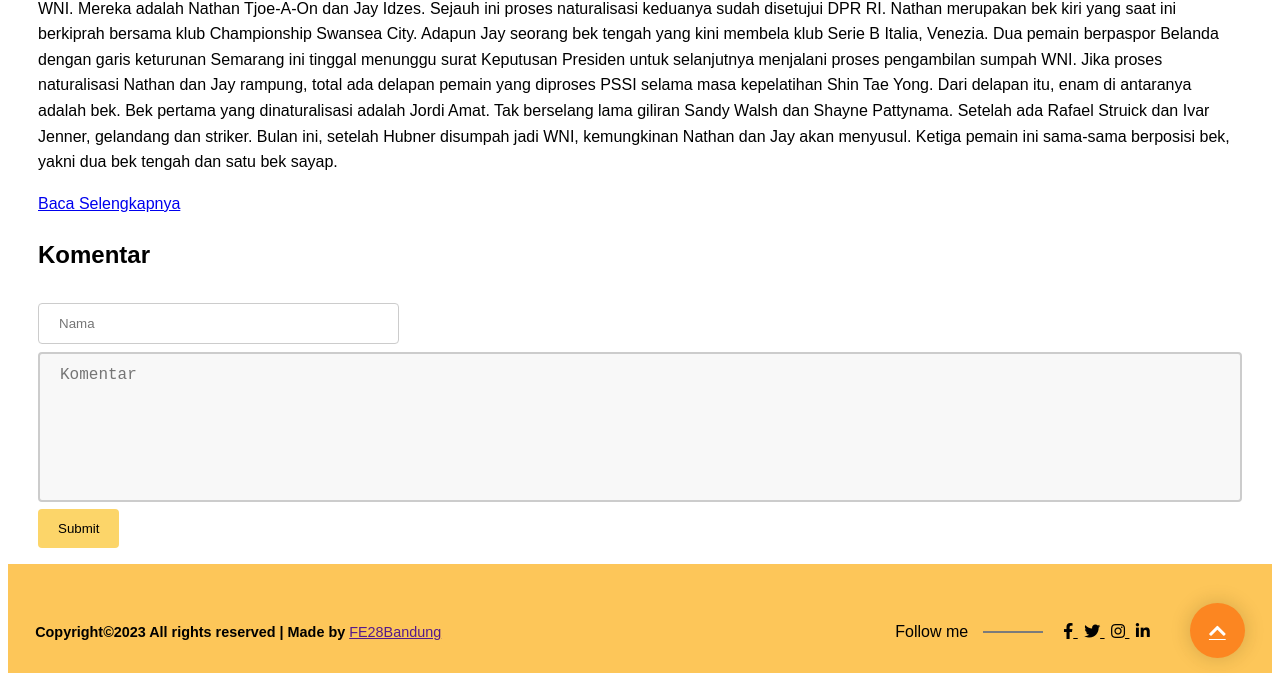
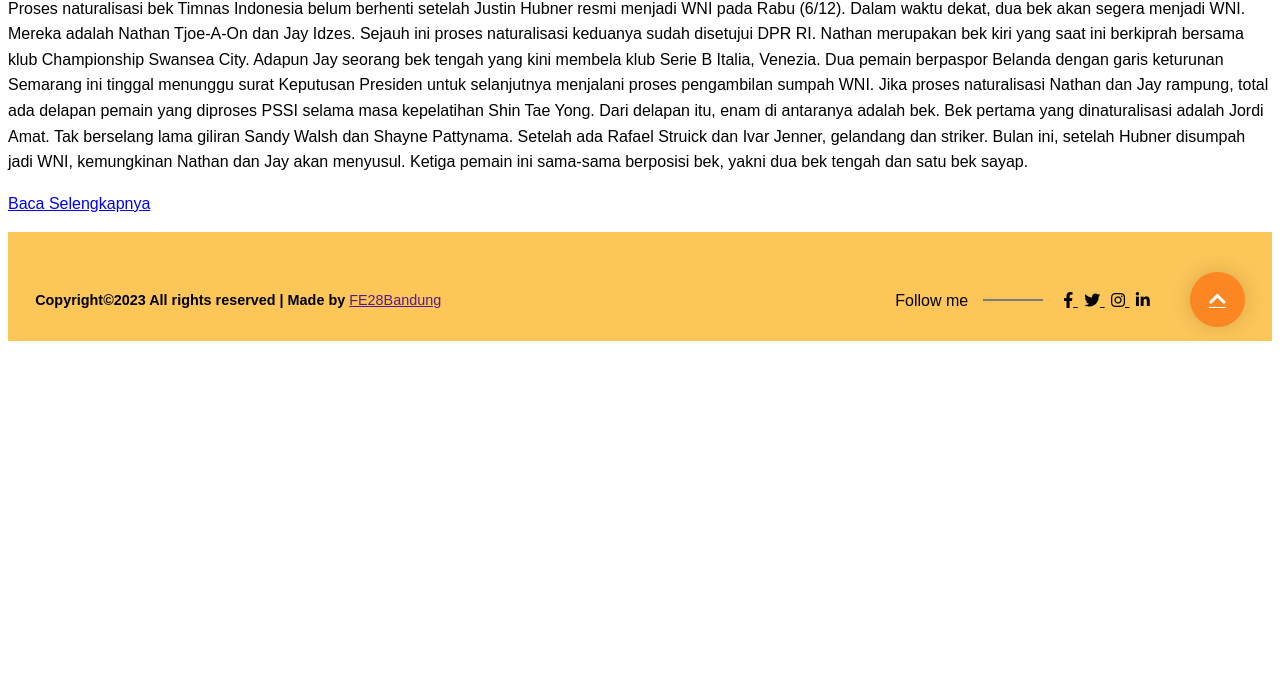
Before and after one commit to Kampus-Merdeka-Software-Engineering/FE-2-Bandung-28, a plain HTML site: page berita6.html in a window 1280 px wide. Shown: the part 308-989 px from the top of the page. After the commit the page ends 800 px from the top, so only its background shows below. Drawn offline with nearby package versions, Linux system fonts and the light colour scheme.

Commit message:
perbaikan

```diff
--- a/berita6.html
+++ b/berita6.html
@@ -24,7 +24,7 @@
         </ul>
         </nav>
     </header>
-    <div class="container">
+    < class="container">
         <div class="article">
             <h1>Naturalisasi Bek Timnas Indonesia Tak Berhenti di Justin Hubner</h1>
             <p class="author"></p>
@@ -42,17 +42,6 @@
                 Bulan ini, setelah Hubner disumpah jadi WNI, kemungkinan Nathan dan Jay akan menyusul. Ketiga pemain ini sama-sama berposisi bek, yakni dua bek tengah dan satu bek sayap.
                 </p>
                 <a href="https://www.cnnindonesia.com/olahraga/20231206141255-142-1033651/naturalisasi-bek-timnas-indonesia-tak-berhenti-di-justin-hubner">Baca Selengkapnya</a>
-        </div>
-        <div class="comments">
-            <h2>Komentar</h2>
-            <div id="comment-form">
-                <input type="text" id="name" placeholder="Nama">
-                <textarea id="message" placeholder="Komentar"></textarea>
-                <input type="submit" value="Submit">
-            </div>
-            <div id="comment-list">
-                <!-- Daftar komentar -->
-            </div>
         </div>
     </div>
 
--- a/css/berita.css
+++ b/css/berita.css
@@ -73,48 +73,6 @@ html {
   height: auto;
 }
 
-.comments {
-  position: relative;
-  bottom: 0;
-}
-.comment-form{
-  padding: 20px;
-}
-
-input[type=submit] {
-  background-color: #fcd569;
-  color: black;
-  padding: 12px 20px;
-  border: none;
-  border-radius: 4px;
-  cursor: pointer;
-}
-
-input[type=submit]:hover {
-  background-color: #ccc;
-}
-
-input[type=text], select {
-  width: 30%;
-  padding: 12px 20px;
-  margin: 8px 0;
-  display: inline-block;
-  border: 1px solid #ccc;
-  border-radius: 4px;
-  box-sizing: border-box;
-}
-
-textarea {
-  width: 100%;
-  height: 150px;
-  padding: 12px 20px;
-  box-sizing: border-box;
-  border: 2px solid #ccc;
-  border-radius: 4px;
-  background-color: #f8f8f8;
-  font-size: 16px;
-  resize: none;
-}
 
 /* Footer */
 footer {
```
Also changed, not shown: berita1.html (+0 -11 lines), berita2.html (+0 -11 lines), berita3.html (+0 -11 lines), berita4.html (+0 -11 lines), berita5.html (+0 -11 lines).
